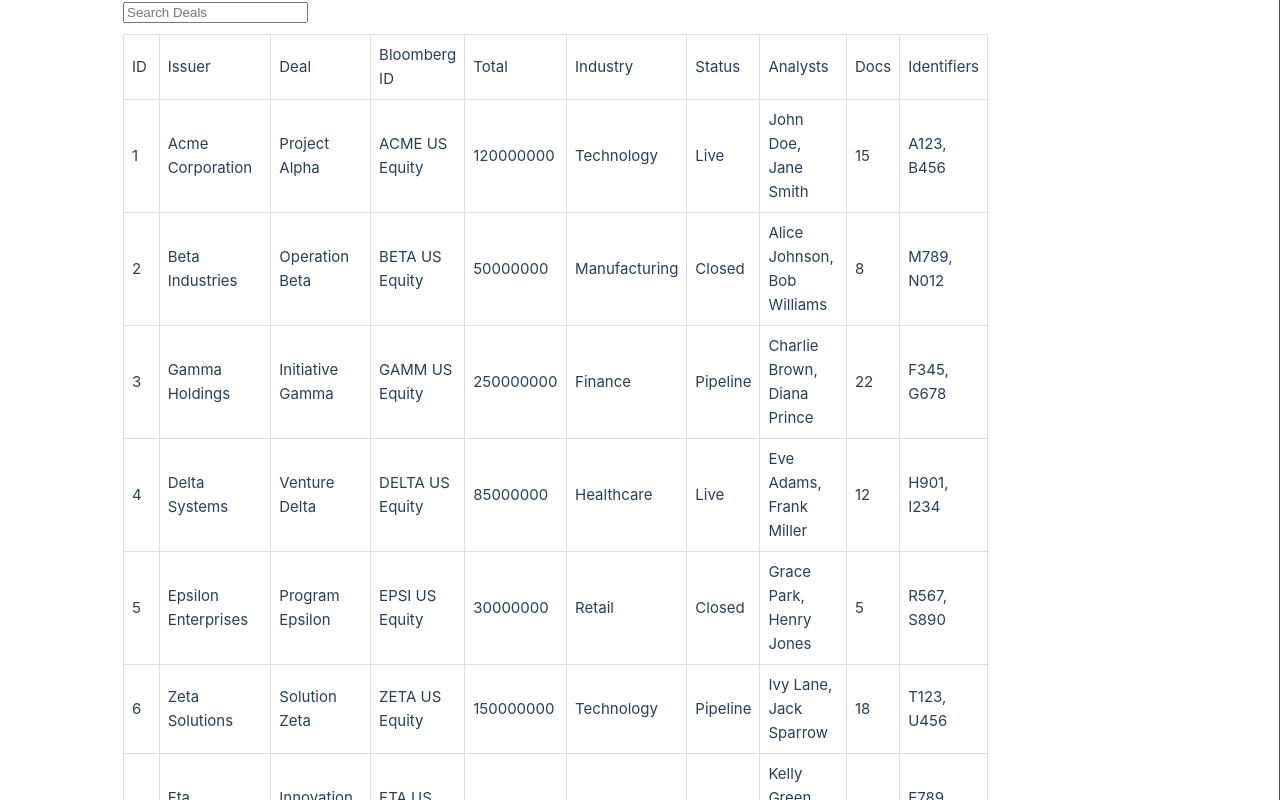
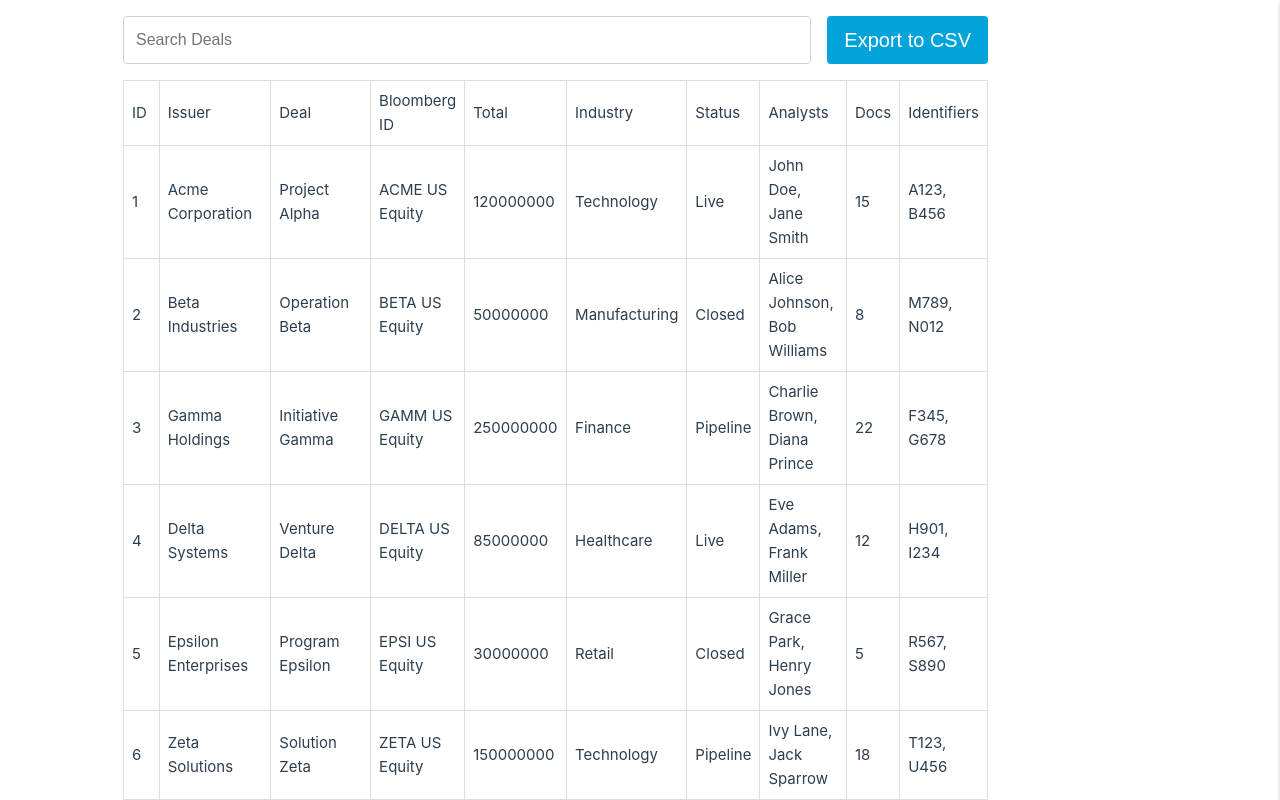
Before and after one commit to mayrascript/vue-table, a Vue app: page / in a window 1280 px wide. Shown: the top 800 px of the page. Built offline with nearby package versions, Linux system fonts and the light colour scheme.

Commit message:
style: adding some style

```diff
--- a/src/assets/main.css
+++ b/src/assets/main.css
@@ -52,3 +52,51 @@ nav {
   text-decoration: none;
   font-size: 38px;
 }
+
+.primary-button {
+  background-color: #00a3da;
+  border-color: #00a3da;
+  border-radius: 0.125rem;
+  color: #fff;
+  padding: 0.5rem 1rem;
+  font-size: 1.25rem;
+  line-height: 1.5;
+  display: inline-block;
+  font-weight: 400;
+  text-align: center;
+  white-space: nowrap;
+  vertical-align: middle;
+  -webkit-user-select: none;
+  -moz-user-select: none;
+  -ms-user-select: none;
+  user-select: none;
+  border: 1px solid transparent;
+  padding: 0.375rem 0.75rem;
+  font-size: 1rem;
+  line-height: 1.5;
+  border-radius: 0.25rem;
+  cursor: pointer;
+  padding: 0.5rem 1rem;
+  font-size: 1.25rem;
+  line-height: 1.5;
+  transition:
+    color 0.15s ease-in-out,
+    background-color 0.15s ease-in-out,
+    border-color 0.15s ease-in-out,
+    box-shadow 0.15s ease-in-out;
+  &:hover {
+    background-color: #9f5f27 !important;
+    border-color: #9f5f27 !important;
+  }
+}
+
+input {
+  border: 1px solid #ced4da;
+  border-radius: 0.25rem;
+  padding: 0.375rem 0.75rem;
+  font-size: 1rem;
+  line-height: 1.5;
+  transition:
+    border-color 0.15s ease-in-out,
+    box-shadow 0.15s ease-in-out;
+}
--- a/src/components/DealGrid.vue
+++ b/src/components/DealGrid.vue
@@ -1,7 +1,10 @@
 <template>
   <div class="deal-grid">
-    <div class="search-bar">
-      <input type="text" placeholder="Search Deals" v-model="searchQuery" />
+    <div class="deal-search-wrapper">
+      <div class="search-bar">
+        <input type="text" placeholder="Search Deals" v-model="searchQuery" />
+      </div>
+      <button class="primary-button" @click="exportToCSV">Export to CSV</button>
     </div>
     <table>
       <thead>
@@ -30,8 +33,6 @@
         </tr>
       </tbody>
     </table>
-
-    <button @click="exportToCSV">Export to CSV</button>
   </div>
 </template>
 
@@ -171,8 +172,18 @@ export default {
 
 <style lang="scss">
 .deal-grid {
-  .search-bar {
-    margin-bottom: 10px;
+  .deal-search-wrapper {
+    display: flex;
+    align-items: center;
+
+    .search-bar {
+      margin: 16px 16px 16px 0;
+      flex: 1;
+      input {
+        height: 3rem;
+        width: 100%;
+      }
+    }
   }
 
   table {
--- a/src/components/TaskPane.vue
+++ b/src/components/TaskPane.vue
@@ -1,10 +1,17 @@
+id: number issuer_name: string deal_name: string bloomberg_id: string total: number industry: string
+status: string analysts: string[] doc_count: number custom_deal_identifiers: string[]
+
 <template>
   <div :class="{ 'task-pane-open': isOpen }" class="task-pane">
+    <div class="header">
+      <h3>Deal Description</h3>
+      <button class="close-button primary-button" @click="closeTaskPane">X</button>
+    </div>
+
     <div class="content">
-      <p>ID: {{ data?.id }}</p>
-      <p>Issues Name: {{ data?.issuer_name }}</p>
+      <h4><b>Name:</b> {{ data.deal_name }}</h4>
+      <h4><b>Bloomberg: </b>{{ data.bloomberg_id }}</h4>
     </div>
-    <button @click="closeTaskPane" class="close-button">Close</button>
   </div>
 </template>
 
@@ -20,26 +27,25 @@ export default {
     isOpenFormOutside: {
       type: Boolean,
       required: false
-    },
+    }
   },
-  setup(props, {emit}) {
-
-    const isOpen = ref(false);
+  setup(props, { emit }) {
+    const isOpen = ref(false)
 
     const openTaskPane = () => {
-      isOpen.value = true;
-      emit('isOpenFormOutsideEvent', isOpen.value);
-    };
+      isOpen.value = true
+      emit('isOpenFormOutsideEvent', isOpen.value)
+    }
 
     const closeTaskPane = () => {
-      isOpen.value = false;
-      emit('isOpenFormOutsideEvent', isOpen.value);
-    };
+      isOpen.value = false
+      emit('isOpenFormOutsideEvent', isOpen.value)
+    }
 
     onUpdated(() => {
-      if(props.isOpenFormOutside) {
+      if (props.isOpenFormOutside) {
         openTaskPane()
-      }else {
+      } else {
         closeTaskPane()
       }
     })
@@ -52,31 +58,30 @@ export default {
     }
   }
 }
-
-
-
 </script>
 
 <style lang="scss">
+h3 {
+  font-weight: 700;
+}
+.header {
+  display: flex;
+  align-items: center;
+  place-content: space-between;
+}
 .task-pane {
   width: 300px;
   position: fixed;
   top: 0;
   right: -300px;
   transition: right 0.3s ease;
-  outline: 1px solid red;
   height: 100%;
   background: white;
-  padding: 16px;
+  padding: 32px;
+  box-shadow: 0px 2px 4px rgba(0, 0, 0, 0.2);
 
   &.task-pane-open {
     right: 0;
   }
-
-  .content {
-  }
-
-  .close-button {
-    }
 }
 </style>
```
